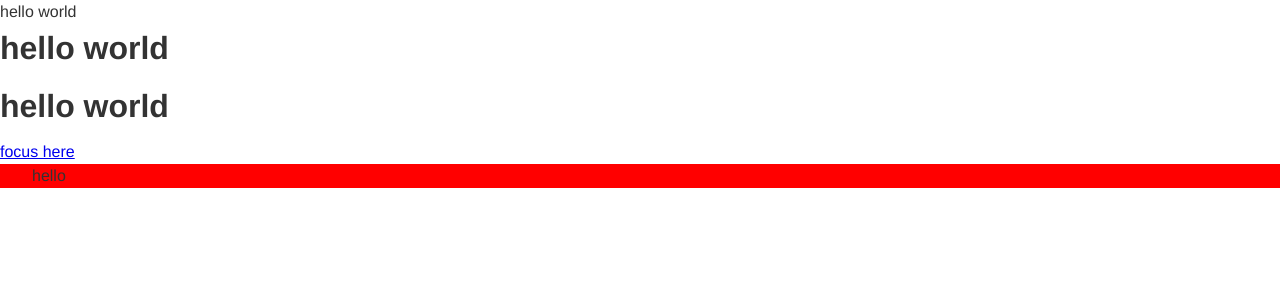
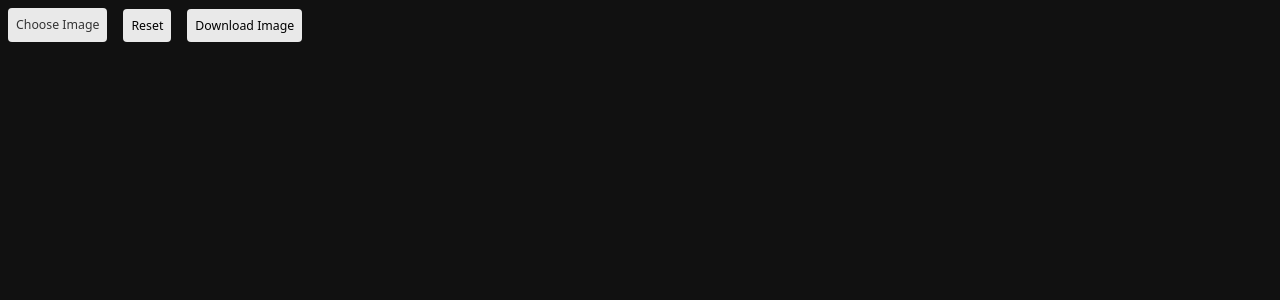
Before and after one commit to BinodRai123/image-editor-react-app, a React (Vite) app: page / in a window 1280 px wide. Shown: the top 300 px of the page. Built offline with nearby package versions, Linux system fonts and the light colour scheme.

Commit message:
added theme.css with css root variable and styled the button of reset , download and choose file

```diff
--- a/index.html
+++ b/index.html
@@ -1,4 +1,4 @@
-<!doctype html>
+<!DOCTYPE html>
 <html lang="en">
    <head>
       <meta charset="UTF-8" />
--- a/src/App.jsx
+++ b/src/App.jsx
@@ -1,14 +1,26 @@
 const App = () => {
    return (
-      <div>
-         hello world
-         <h1>hello world</h1>
-         <h1>hello world</h1>
-         <a href="#">focus here</a>
-         <div class="container" style={{ backgroundColor: "red" }}>
-            hello
-         </div>
-      </div>
+      <>
+         <main>
+            <section className="container">
+               <div class="left">
+                  <div class="left_top row">
+                     <label for="choose image" className="btn" role="button" aria-label="Choose Image">
+                        Choose Image
+                        <input type="file" id="choose image" hidden />
+                     </label>
+                     <button className="btn" role="button" aria-label="Reset">
+                        Reset
+                     </button>
+                     <button className="btn" role="button" aria-label="Download Image">
+                        Download Image
+                     </button>
+                  </div>
+                  <div class="left_bottom"></div>
+               </div>
+            </section>
+         </main>
+      </>
    );
 };
 
--- a/src/css/_components.css
+++ b/src/css/_components.css
@@ -0,0 +1,14 @@
+.left_top > .btn {
+   border: none;
+   outline: none;
+   border-radius: var(--border-radius-md);
+   background-color: var(--bg-active-color);
+   padding: var(--padding-sm);
+   font-size: var(--font-size-sm);
+   cursor: pointer;
+}
+
+.btn:hover {
+   background-color: green;
+   color: white;
+}
--- a/src/css/_layout.css
+++ b/src/css/_layout.css
@@ -1,6 +1,6 @@
 /* -------Container Style ----------- */
 .container {
-   padding-inline: 2em;
+   padding: var(--padding-sm);
    margin-inline: auto;
    max-width: 80rem;
 }
@@ -9,4 +9,6 @@
 
 .row {
    display: flex;
+   align-items: center;
+   gap: var(--gutter-md);
 }
--- a/src/css/_normalize.css
+++ b/src/css/_normalize.css
@@ -10,8 +10,10 @@ body,
 html {
    height: 100%;
    width: 100%;
-   font-family: "Helvetica Neue", Arial, sans-serif;
+   font-family: system-ui, -apple-system, BlinkMacSystemFont, "Segoe UI", Roboto, Oxygen, Ubuntu, Cantarell,
+      "Open Sans", "Helvetica Neue", sans-serif;
    line-height: 1.5;
+   background-color: var(--bg-primary-color);
    color: #333;
 }
 
--- /dev/null
+++ b/src/css/_theme.css
@@ -0,0 +1,47 @@
+:root {
+   /* ----bg colors ---- */
+   --bg-primary-color: rgb(17, 17, 17);
+   --bg-secondary-color: rgb(34, 34, 34);
+   --bg-active-color: rgb(233, 233, 233);
+
+   /* ---- Text Colors ---- */
+   --text-primary-color: rgb(237, 237, 237);
+   --text-secondary-color: rgb(200, 200, 200);
+   --text-tertiary-color: rgb(150, 150, 150);
+   --text-active-color: rgb(24, 24, 24);
+
+   /* ---- padding ---- */
+   --padding-sm: 0.5rem;
+   --padding-md: 1rem;
+   --padding-lg: 1.5rem;
+   --padding-xl: 2rem;
+   --padding-2xl: 3rem;
+
+   /* ---- margin ---- */
+   --margin-sm: 0.5rem;
+   --margin-md: 1rem;
+   --margin-lg: 1.5rem;
+   --margin-xl: 2rem;
+   --margin-2xl: 3rem;
+
+   /* ---- gutter(spacing items in flex, grid) ---- */
+   --gutter-sm: 0.5rem;
+   --gutter-md: 1rem;
+   --gutter-lg: 1.5rem;
+   --gutter-xl: 2rem;
+   --gutter-2xl: 3rem;
+
+   /* ---- font-sie ---- */
+   --font-size-sm: 0.77rem;
+   --font-size-md: 1rem;
+   --font-size-lg: 1.125rem;
+   --font-size-xl: 1.25rem;
+   --font-size-2xl: 1.5rem;
+
+   /* ---- Border Radius ---- */
+   --border-radius-sm: 0.2rem;
+   --border-radius-md: 0.25rem;
+   --border-radius-lg: 0.3rem;
+   --border-radius-xl: 0.4rem;
+   --border-radius-2xl: 0.5rem;
+}
--- a/src/css/index.css
+++ b/src/css/index.css
@@ -1,3 +1,8 @@
 @import url(_normalize.css);
 @import url(_layout.css);
 @import url(_components.css);
+@import url(_theme.css);
+
+.top_left {
+   width: 100%;
+}
```
Lines whose indentation alone changed are shown as unchanged.
